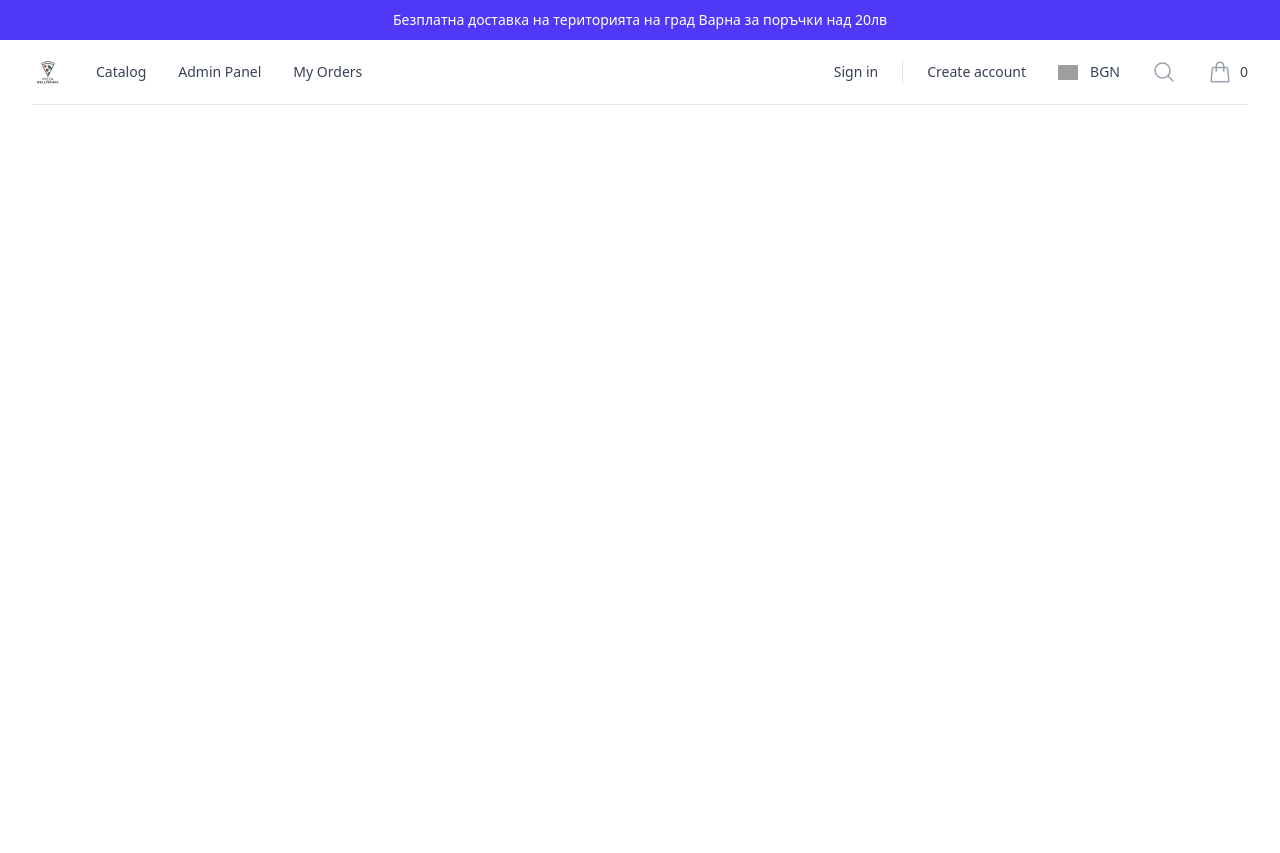
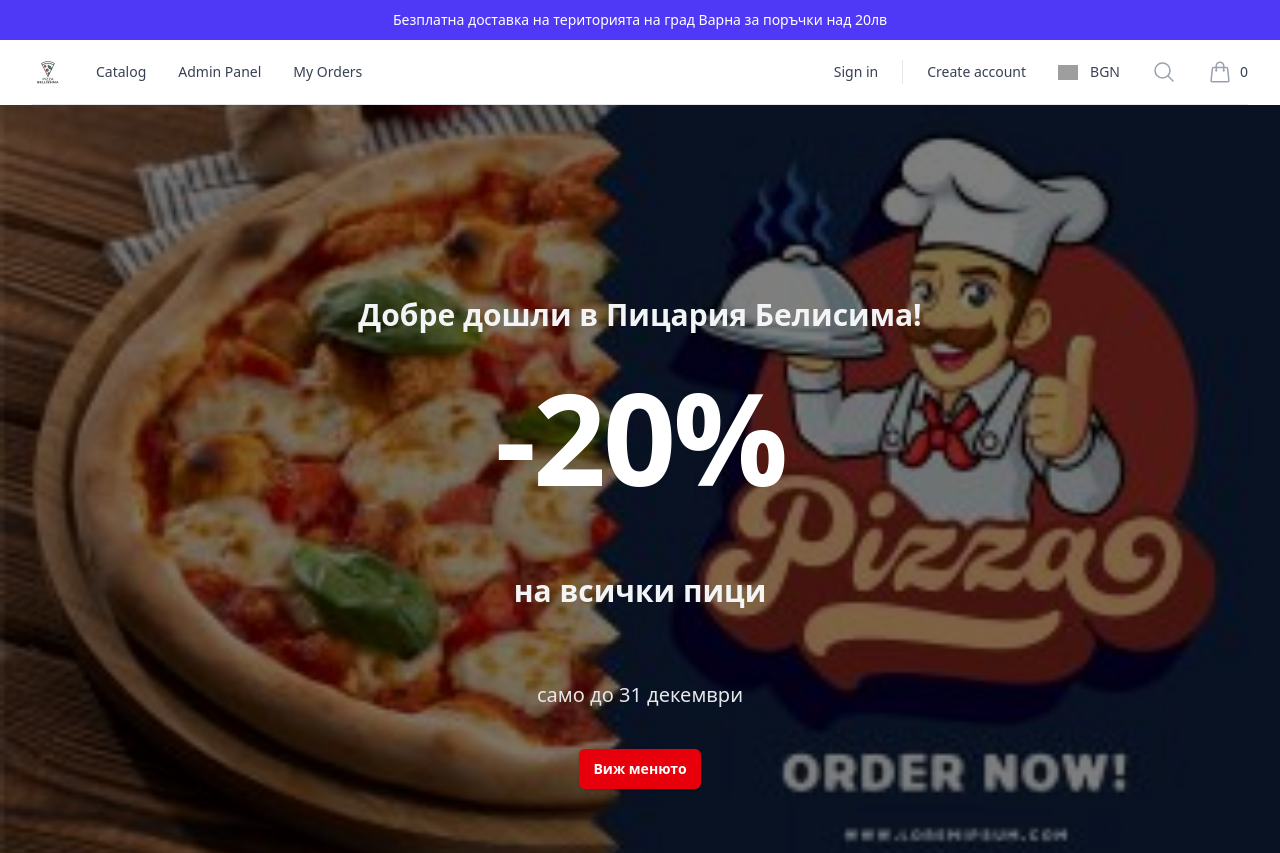
Before and after one commit to Dzhevizov/PizzaBellisima, a React (Vite) app in the folder client/: page / in a window 1280 px wide. Before the commit the page ends 800 px from the top, so only its background shows below. Built offline with nearby package versions, Linux system fonts and the light colour scheme; grey boxes are pictures that could not be loaded.

Commit message:
Add main component with hero section

```diff
--- a/client/index.html
+++ b/client/index.html
@@ -2,7 +2,7 @@
 <html lang="en">
   <head>
     <meta charset="UTF-8" />
-    <link rel="icon" type="image/png" href="public/logo/pizza-bellisima-logo.png" />
+    <link rel="icon" type="image/png" href="logo/pizza-bellisima-logo.png" />
     <meta name="viewport" content="width=device-width, initial-scale=1.0" />
     <title>Pizza Bellisima</title>
   </head>
--- a/client/src/App.jsx
+++ b/client/src/App.jsx
@@ -6,6 +6,8 @@ import AdminPanel from "./components/AdminPanel";
 import Login from "./components/Login";
 import Register from "./components/Register";
 import Navigation from "./components/Navigation";
+import HeroSection from "./components/HeroSection";
+import Home from "./components/Home";
 
 
 function App() {
@@ -16,6 +18,7 @@ function App() {
         <Navigation />
 
         <Routes>
+          <Route path="/" element={<Home />} />
           <Route path="/catalog" element={<Catalog />} />
           <Route path="/catalog/:id" element={<ProductDetails />} />
           <Route path="/orders" element={<MyOrders />} />
--- /dev/null
+++ b/client/src/components/HeroSection.jsx
@@ -0,0 +1,48 @@
+import { Link } from "react-router";
+
+export default function HeroSection() {
+  return (
+    <div
+      className="bg-gray-900 bg-cover bg-center"
+      style={{ backgroundImage: "url('/images/pizza-bg.jpg')", backgroundPosition: "center 30%" }}
+    >
+      <div className="relative isolate px-6 pt-14 lg:px-8 bg-black/50">
+        <div className="mx-auto max-w-2xl py-8 sm:py-12 lg:py-16">
+
+            <div className="mt-10 flex items-center justify-center gap-x-6">
+                <p className="mt-8 text-2xl font-semibold text-gray-100 sm:text-3xl">
+                    Добре дошли в Пицария Белисима!
+                </p>
+            </div>
+
+            <div className="mt-10 flex items-center justify-center gap-x-6">
+                <h1 className="text-7xl font-extrabold tracking-tight text-white sm:text-9xl">
+                    -20%
+                </h1>
+            </div>
+
+            <div className="mt-10 flex items-center justify-center gap-x-6">
+                <p className="mt-8 text-2xl font-semibold text-gray-100 sm:text-3xl">
+                    на всички пици
+                </p>
+            </div>
+
+            <div className="mt-10 flex items-center justify-center gap-x-6">
+                <p className="mt-8 text-lg font-medium text-gray-200 sm:text-xl">
+                    само до 31 декември
+                </p>
+            </div>
+
+            <div className="mt-10 flex items-center justify-center gap-x-6">
+                <Link
+                to="/catalog"
+                className="rounded-md bg-red-600 px-3.5 py-2.5 text-sm font-semibold text-white shadow hover:bg-red-500"
+                >
+                Виж менюто
+                </Link>
+            </div>
+        </div>
+      </div>
+    </div>
+  );
+}
--- /dev/null
+++ b/client/src/components/Home.jsx
@@ -0,0 +1,9 @@
+import HeroSection from "./HeroSection";
+
+export default function Home() {
+    return (
+        <>
+            <HeroSection />
+        </>
+    );
+}
```
Also changed, not shown: client/public/images/pizza-bg.jpg (added).
